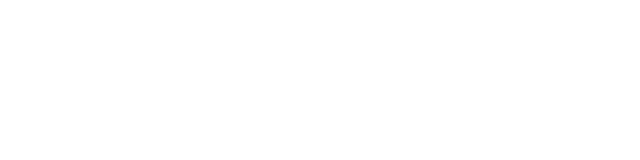
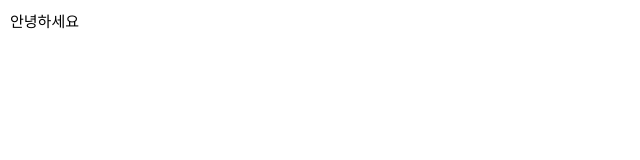
Before and after one commit to dlekguswkd/react-ex, a React (Create React App) app: page /ex16 in a window 1280 px wide. Before the commit this address had no page. Shown: the top 160 px of the page, without its empty margins (0-640 px from the left). Built offline with nearby package versions, Linux system fonts and the light colour scheme.

Commit message:
2024-09-23

```diff
--- a/src/App.js
+++ b/src/App.js
@@ -17,6 +17,8 @@ import Ex12 from './views/Ex12';
 import Ex13 from './views/Ex13';
 import Ex14 from './views/Ex14';
 import Ex15 from './views/Ex15';
+import Ex16 from './views/Ex16';
+import Ex17 from './views/Ex17';
 
 
 function App() {
@@ -41,6 +43,8 @@ function App() {
           <Route path='/ex13' element={<Ex13 />} />
           <Route path='/ex14' element={<Ex14 />} />
           <Route path='/ex15' element={<Ex15 />} />
+          <Route path='/ex16' element={<Ex16 />} />
+          <Route path='/ex17' element={<Ex17 />} />
         </Routes>
       </BrowserRouter>
     </div>
--- /dev/null
+++ b/src/views/Ex16.jsx
@@ -0,0 +1,40 @@
+//import 라이브러리
+import React from 'react';
+
+//import 컴포넌트
+
+//import css
+
+
+const Ex16 = () => {
+
+	/*---일반 변수 --------------------------------------------*/
+
+	/*---라우터 관련------------------------------------------*/
+
+	/*---상태관리 변수들(값이 변화면 화면 랜더링) ----------*/
+
+	/*---일반 메소드 -----------------------------------------*/
+
+	/*---생명주기 + 이벤트 관련 메소드 ----------------------*/
+
+    const name = '정우성';
+    const no1 = 3;
+    const no2 = 5;
+
+    // 안녕하세요 정우성입니다. 3*5=15 입니다.
+    const str = '안녕하세요 ' + name +'입니다. ' + no1 + '*' + no2 +'=' + no1*no2 + ' 입니다.'
+    // console.log(str);
+
+    //          백틱  (~밑에있는표시)
+    const str2 = `안녕하세요 ${name}입니다. ${no1}*${no2}=${no1*no2} 입니다.`;
+    console.log(str2);
+
+    return (
+        <>
+            <p>안녕하세요</p>
+        </>
+    );
+}
+
+export default Ex16;
--- /dev/null
+++ b/src/views/Ex17.jsx
@@ -0,0 +1,53 @@
+//import 라이브러리
+import React from 'react';
+
+//import 컴포넌트
+
+//import css
+
+
+const Ex17 = () => {
+
+	/*---일반 변수 --------------------------------------------*/
+
+	/*---라우터 관련------------------------------------------*/
+
+	/*---상태관리 변수들(값이 변화면 화면 랜더링) ----------*/
+
+	/*---일반 메소드 -----------------------------------------*/
+
+	/*---생명주기 + 이벤트 관련 메소드 ----------------------*/
+
+
+    const strArray = ["정우성", "이효리", "유재석"];
+
+    // 배열은 보통 하나씩 비교해봄 한꺼번에 비교 x
+
+    // 포함되는지
+    /* --- includes() --- */
+    let result = strArray.includes('이효리');
+    console.log(result);        // true
+
+    let result2 = strArray.includes('황일영');
+    console.log(result2);       // false
+
+    // 필터
+    /* --- filter() --- */
+    let newArray = strArray.filter((name)=> {
+        // 정우성이 아닌 사람들만
+        return name !== '정우성';      // true면 새로운 배열에 추가
+    });
+    console.log(newArray);            // ['이효리', '유재석']
+
+
+
+
+
+    return (
+        <>
+            <p>안녕하세요</p>
+        </>
+    );
+}
+
+export default Ex17;
```
